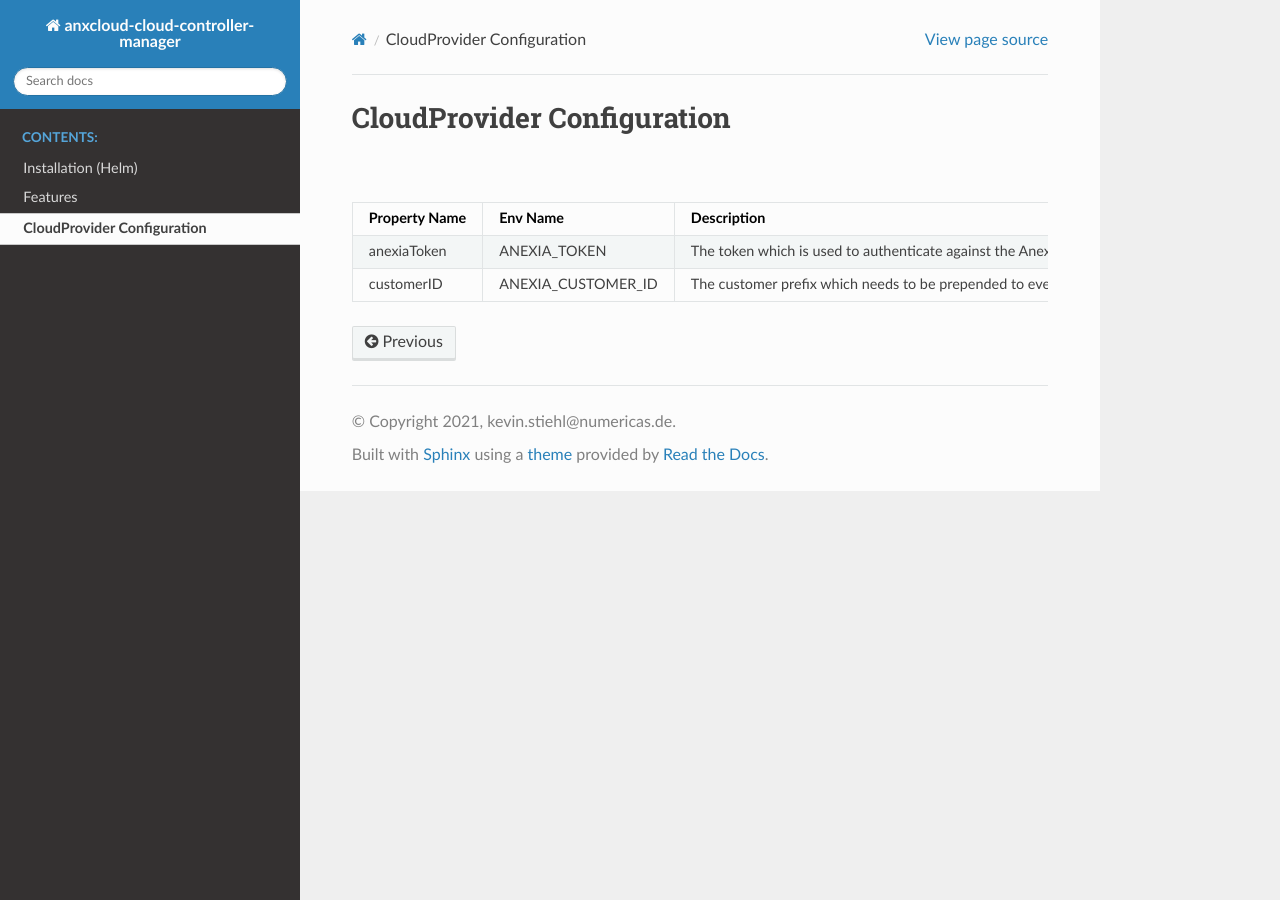
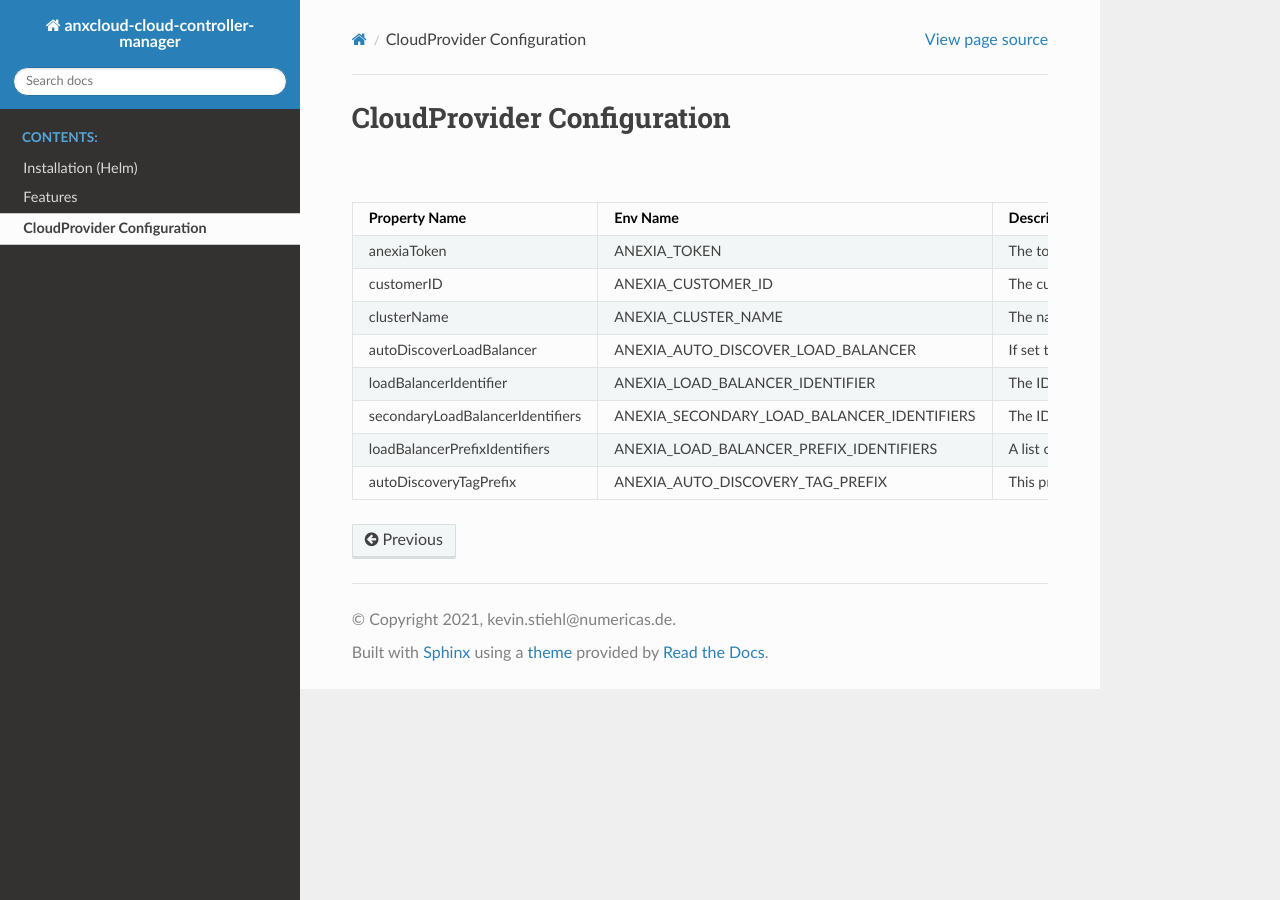
Before and after one commit to anexia-it/k8s-anexia-ccm, a Sphinx documentation site: the page built from docs/source/configuration.rst, in a window 1280 px wide. Built offline with Sphinx 7.4.7 and the Read the Docs theme 2.0.0, drawn with Linux system fonts in a browser that asks for light colours.

Commit message:
include service controller in docs

```diff
--- a/docs/source/conf.py
+++ b/docs/source/conf.py
@@ -27,8 +27,7 @@ author = 'kevin.stiehl@numericas.de'
 # Add any Sphinx extension module names here, as strings. They can be
 # extensions coming with Sphinx (named 'sphinx.ext.*') or your custom
 # ones.
-extensions = [
-]
+extensions = ['sphinx.ext.autosectionlabel']
 
 # Add any paths that contain templates here, relative to this directory.
 templates_path = ['_templates']
--- a/docs/source/configuration.rst
+++ b/docs/source/configuration.rst
@@ -11,8 +11,31 @@ CloudProvider Configuration
      - Description
    * - anexiaToken
      - ANEXIA_TOKEN
-     - The token which is used to authenticate against the Anexia REST API
+     - The token which is used to authenticate against the Anexia REST API.
    * - customerID
      - ANEXIA_CUSTOMER_ID
      - The customer prefix which needs to be prepended to evey Node objects name in order to find the corresponding
        in the Anexia API. If it's not set the CCM tries to discover this value automatically by looking at an already provisioned VM.
+   * - clusterName
+     - ANEXIA_CLUSTER_NAME
+     - The name of the cluster. This can also be set via `--cluster-name`. This name will be part of the name when creating
+       load balancer components on Anexia engine side. Also this name will be used for load balancer discovery (if
+       `autoDiscoverLoadBalancer` is set.
+   * - autoDiscoverLoadBalancer
+     - ANEXIA_AUTO_DISCOVER_LOAD_BALANCER
+     - If set the load balancer which is configured by the cloud controller manager will be discovered automatically.
+   * - loadBalancerIdentifier
+     - ANEXIA_LOAD_BALANCER_IDENTIFIER
+     - The ID of the load balancer which should be configured by the cloud controller manager. This value will be ignored
+       if `autoDiscoverLoadBalancer` is set.
+   * - secondaryLoadBalancerIdentifiers
+     - ANEXIA_SECONDARY_LOAD_BALANCER_IDENTIFIERS
+     - The IDs of load balancers that should receive the same configuration as the load balancer that is configured by the
+       cloud controller manager.
+   * - loadBalancerPrefixIdentifiers
+     - ANEXIA_LOAD_BALANCER_PREFIX_IDENTIFIERS
+     - A list of identifiers of prefixes from which external IPs for LoadBalancer Services can be allocated by the cloud controller manager.
+   * - autoDiscoveryTagPrefix
+     - ANEXIA_AUTO_DISCOVERY_TAG_PREFIX
+     - This prefix will be used together with the cluster name to find load balancer objects that should be configured.
+       (only when auto discovery is enabled)
```
Also changed, not shown: other parts of docs/source/configuration.rst (+1 -1 lines), docs/source/features.rst (+28 -0 lines).
